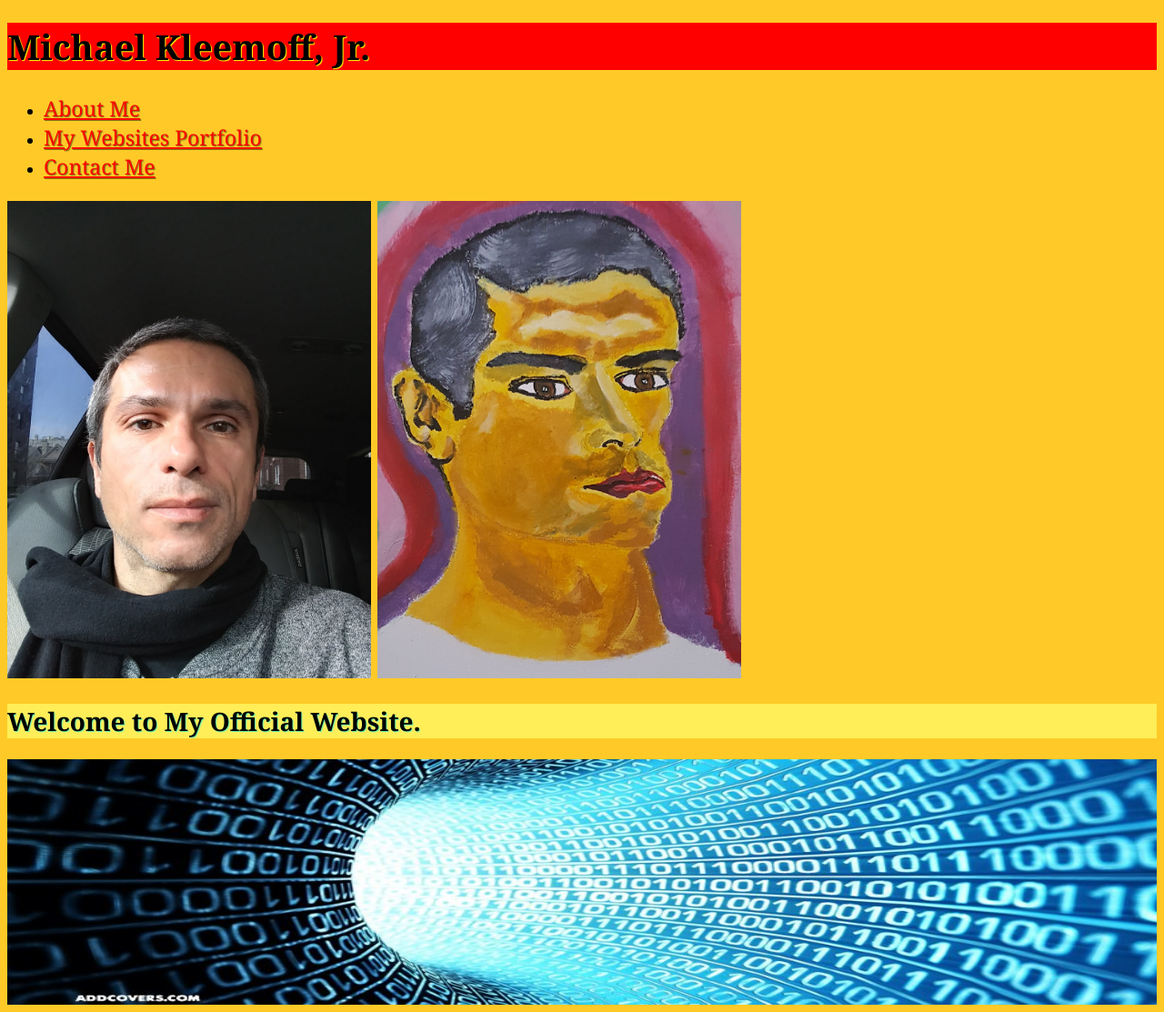
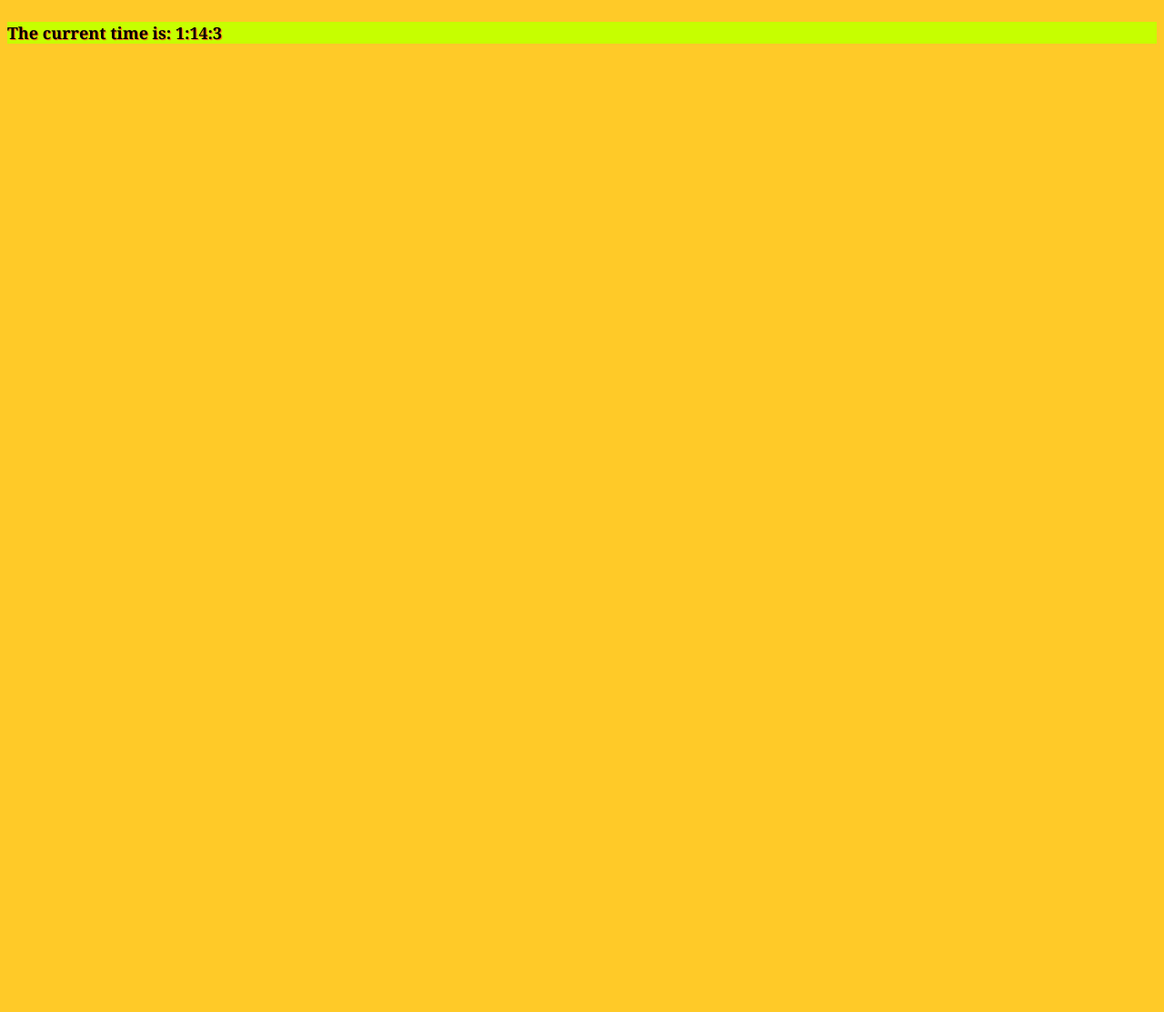
Before and after one commit to Mkleemjr/Mkleemjr.github.io, a plain HTML site: page index.html in a window 1280 px wide. Shown: the top 1113 px of the page at 91% size. After the commit the page ends 800 px from the top, so only its background shows below. Drawn offline with Linux system fonts and the light colour scheme.

Commit message:
Update index.html

```diff
--- a/index.html
+++ b/index.html
@@ -14,22 +14,18 @@
     <script>
       var d = new Date();
 
-      function today() {
-        var day = d.getDay();
+      function printDayTime() {
+        var hours = d.getHours();
+        var mins = d.getMinutes();
+        var secs = d.getSeconds();
+         var day = d.getDay();
         var month = d.getMonth();
         var day_of_month = d.getDate();
         var year = d.getFullYear();
         document.body.innerHTML = "<h4>Today is: " + d + "</h4>";
-      }
-      today();
-
-      function printTime() {
-        var hours = d.getHours();
-        var mins = d.getMinutes();
-        var secs = d.getSeconds();
         document.body.innerHTML = "<h4>The current time is: " + hours + ":" + mins + ":" + secs + "</h4>";
       }
-      setInterval(printTime, 1000);
+      setInterval(printDayTime, 1000);
     </script>
 
   </head>
```
